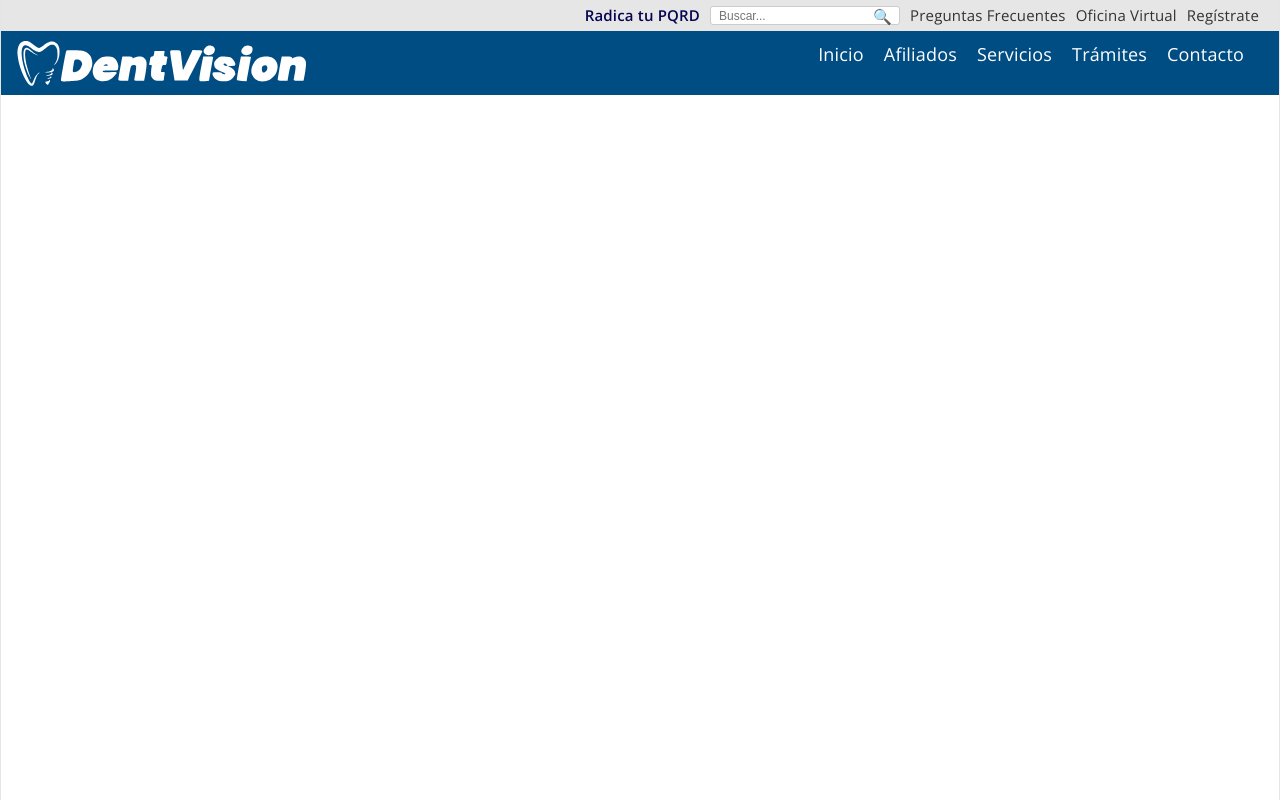
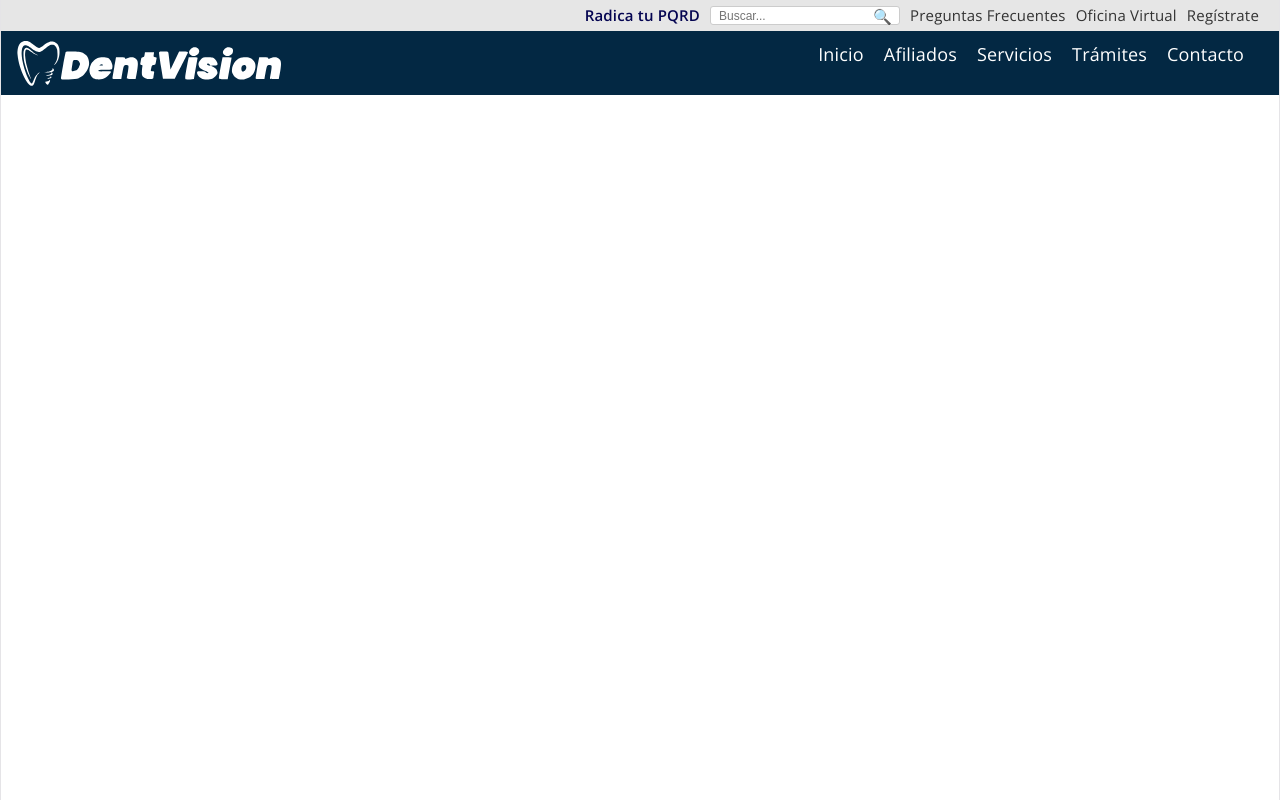
Before and after one commit to Jeffendev/proyecto-sena, a React (Vite) app: page / in a window 1280 px wide. Built offline with nearby package versions, Linux system fonts and the light colour scheme.

Commit message:
ajuste color  contenedor logo-letras

```diff
--- a/src/styles/navbar.css
+++ b/src/styles/navbar.css
@@ -1,5 +1,5 @@
 .navbar {
-  background: #004d84;
+  background: #032843;
   color: white;
   display: flex;              /* 👈 clave */
   align-items: center;        /* centra vertical */
@@ -33,7 +33,7 @@
 }
 
 .letras-logo{
-  width:245px;
+  width:220px;
   height: 45px;
   fill: white;
 }
```
